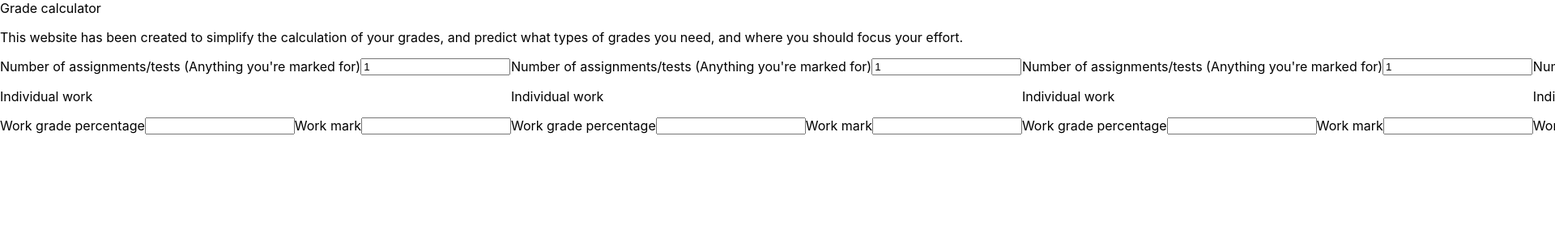
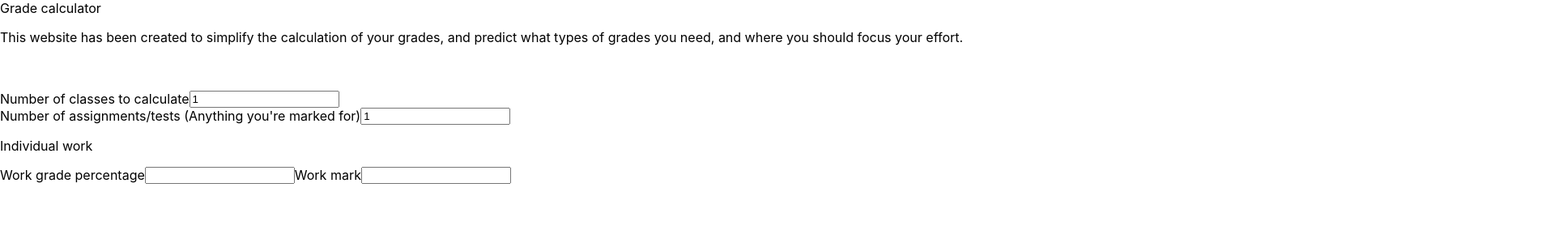
Before and after one commit to westshae/grade-calculator, a React (Create React App) app: page / in a window 1280 px wide. Shown: the top 300 px of the page at 81% size, 1920 px wide, since content can reach past the window. Built offline with nearby package versions, Linux system fonts and the light colour scheme.

Commit message:
Made a variable class amount based on input field

```diff
--- a/src/App.js
+++ b/src/App.js
@@ -6,6 +6,7 @@ function App() {
     <div>
       <header>Grade calculator</header>
       <p>This website has been created to simplify the calculation of your grades, and predict what types of grades you need, and where you should focus your effort.</p>
+      <br/><br/>
       <Initiate/>
     </div>
   );
--- a/src/components/initiate.js
+++ b/src/components/initiate.js
@@ -7,6 +7,16 @@ import Course from "../components/courseContainer"
 const Container = styled.div`
     display:flexbox;
     flex-direction:column;
+    //To change to grid, easier to prototype in flex
+`
+
+
+const InputLabel = styled.label`
+    display:flexbox;
+`
+
+const Input = styled.input`
+    display:flexbox;
 `
 
 class initiate extends Component{
@@ -35,12 +45,18 @@ class initiate extends Component{
 
     render(){
         return(
-            <Container>
-                <Course/>
-                <Course/>
-                <Course/>
-                <Course/>
-            </Container>
+            <div>
+                <Container>
+                    <InputLabel>Number of classes to calculate</InputLabel>
+                    <Input type="number" onChange={this.handleNumCoursesChange.bind(this)} value={this.state.numCourses} defaultValue={1}/>
+                </Container>
+
+                <Container>
+                    {Array(this.state.numCourses).fill(
+                        <Course/>
+                        )}
+                </Container>
+            </div>
 
         )
     }
```
